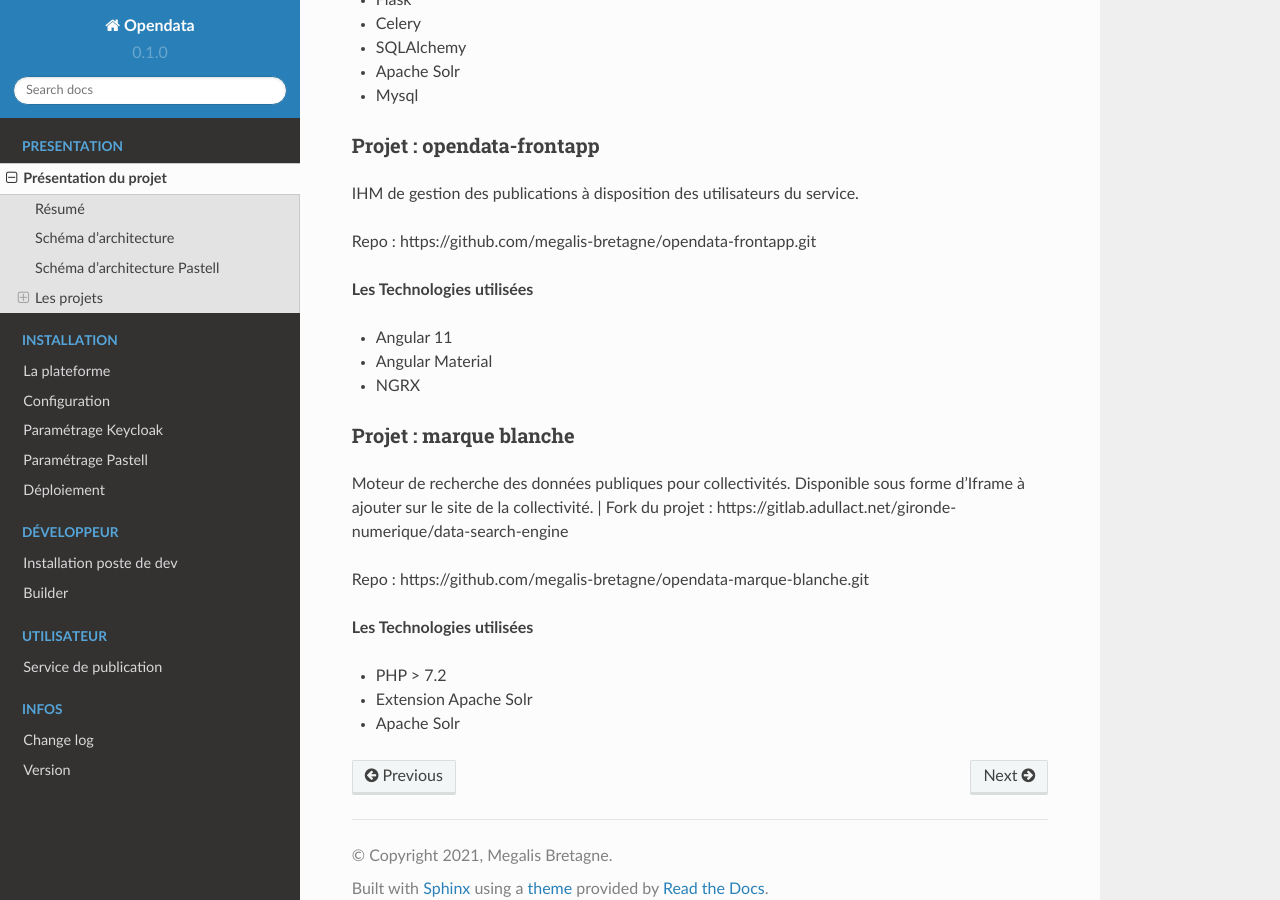
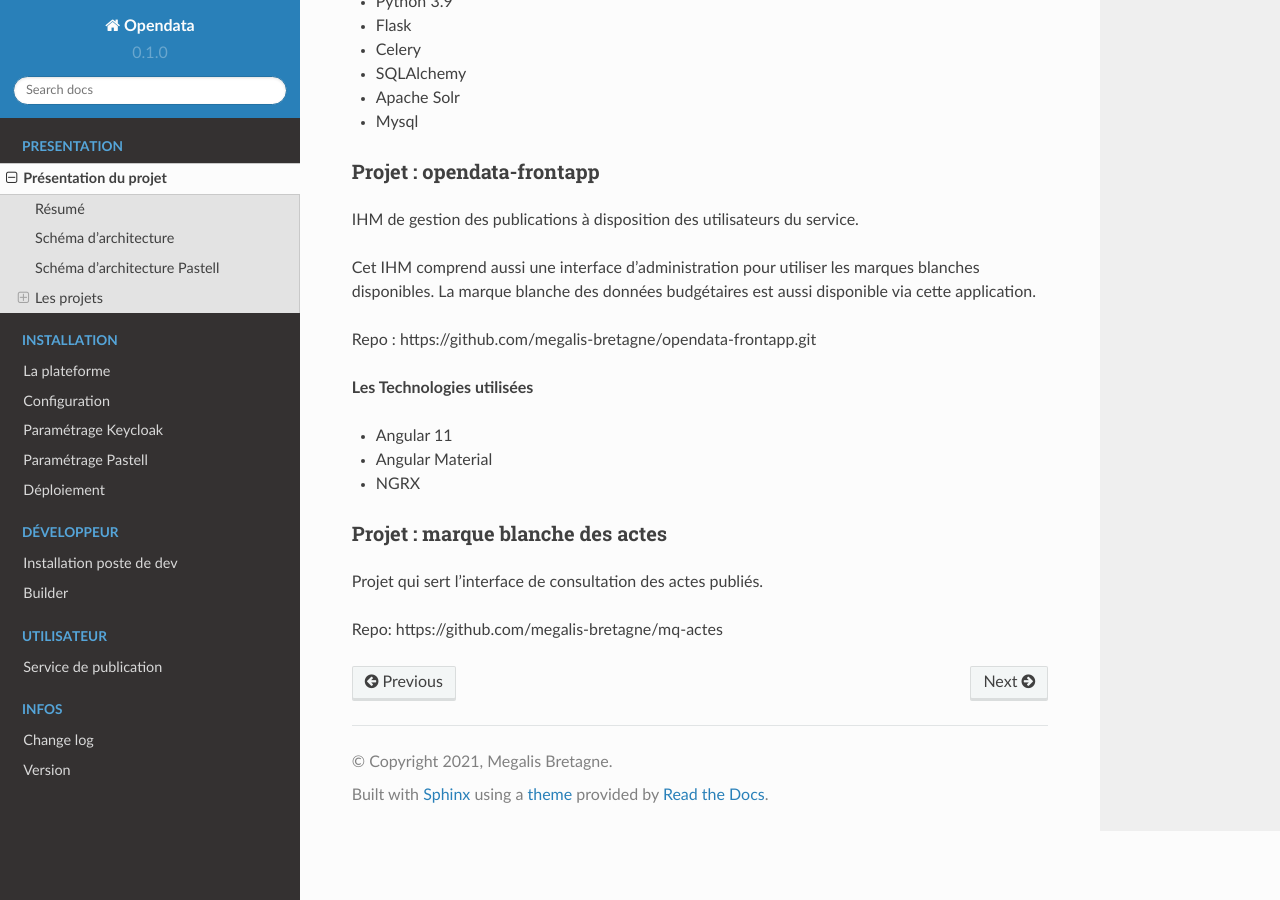
Before and after one commit to megalis-bretagne/opendata-documentation, a Sphinx documentation site: the page built from source/presentation.md, in a window 1280 px wide and 900 px high, scrolled down 2148 px. Built offline with Sphinx 7.4.7 and the Read the Docs theme 2.0.0, drawn with Linux system fonts in a browser that asks for light colours; some of the changed text lies outside the part shown.

Commit message:
Update presentation.md
update documentation

```diff
--- a/source/presentation.md
+++ b/source/presentation.md
@@ -10,8 +10,8 @@ Il permet la génération et la publication des jeux de données suivants:
 
 Une interface (IHM) dédiée permet aux utilisateurs de gérer leurs publications et des APIs sont également disponibles pour automatiser différentes actions.
 
-Enfin, une réutilisation de [la marque blanche de gironde numérique](https://gitlab.adullact.net/gironde-numerique/data-search-engine) est possible. Elle permet aux organismes qui le souhaitent d'embarquer dans leur site internet en local les documents publiés ainsi automatiquement.
-
+Enfin, deux marques blanches sont disponibles. Une permettant de consulter les actes publiés et une autre pour une consultation des données budgétaires sous format graphique.
+Ces deux marques blanches sont intégrable sur un site de collectivité via une iframe. Le projet `opendata-frontapp` dispose d'une interface d'administration pour la réutilisation de ces marques blanches.
 
 ## Schéma d'architecture
 ![architecture](img/archi.png)
@@ -43,6 +43,9 @@ Repo : https://github.com/megalis-bretagne/opendata-extraction.git
 ### Projet : opendata-frontapp
 IHM de gestion des publications à disposition des utilisateurs du service.
 
+Cet IHM comprend aussi une interface d'administration pour utiliser les marques blanches disponibles.
+La marque blanche des données budgétaires est aussi disponible via cette application.
+
 Repo : https://github.com/megalis-bretagne/opendata-frontapp.git
 
 **Les Technologies utilisées**
@@ -50,13 +53,8 @@ Repo : https://github.com/megalis-bretagne/opendata-frontapp.git
 * Angular Material
 * NGRX
 
-### Projet : marque blanche
-Moteur de recherche des données publiques pour collectivités. Disponible sous forme d'Iframe à ajouter sur le site de la collectivité.
-| Fork du projet : https://gitlab.adullact.net/gironde-numerique/data-search-engine
+### Projet : marque blanche des actes
 
-Repo : https://github.com/megalis-bretagne/opendata-marque-blanche.git
+Projet qui sert l'interface de consultation des actes publiés.
 
-**Les Technologies utilisées**
-* PHP > 7.2
-* Extension Apache Solr
-* Apache Solr
+Repo: https://github.com/megalis-bretagne/mq-actes
```
